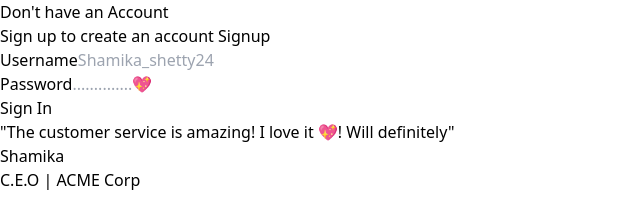
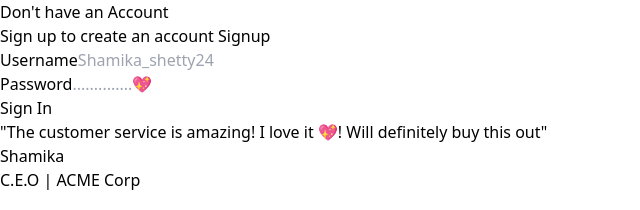
Before and after one commit to firoz3130/faznotion, a React (Vite) app in the folder frontend/: page /signin in a window 1280 px wide. Shown: the top 210 px of the page, without its empty margins (0-640 px from the left). Built offline with nearby package versions, Linux system fonts and the light colour scheme.

Commit message:
Frontend: Text Modified

```diff
--- a/frontend/src/components/Quote.tsx
+++ b/frontend/src/components/Quote.tsx
@@ -3,7 +3,7 @@ export const Quote = () => {
         <div className="flex justify-center">
             <div className="max-w-lg">
                 <div className=" text-3xl font-bold">
-                    "The customer service is amazing! I love it 💖! Will definitely"
+                    "The customer service is amazing! I love it 💖! Will definitely buy this out"
                 </div>
                 <div className="max-w-md text-xl font-semibold">Shamika</div>
                 <div className="max-w-md text-s font-light text-slate-500">C.E.O | ACME Corp</div>
--- a/frontend/src/pages/Blog.tsx
+++ b/frontend/src/pages/Blog.tsx
@@ -8,7 +8,7 @@ export const Blog = () => {
     const { id } = useParams();
     const { loading, blog } = useBlog({
         id: id || ""
-    }) as { loading: boolean; blog: Blog | undefined };
+    });
 
     if (loading || !blog) {
         return <div>
```
